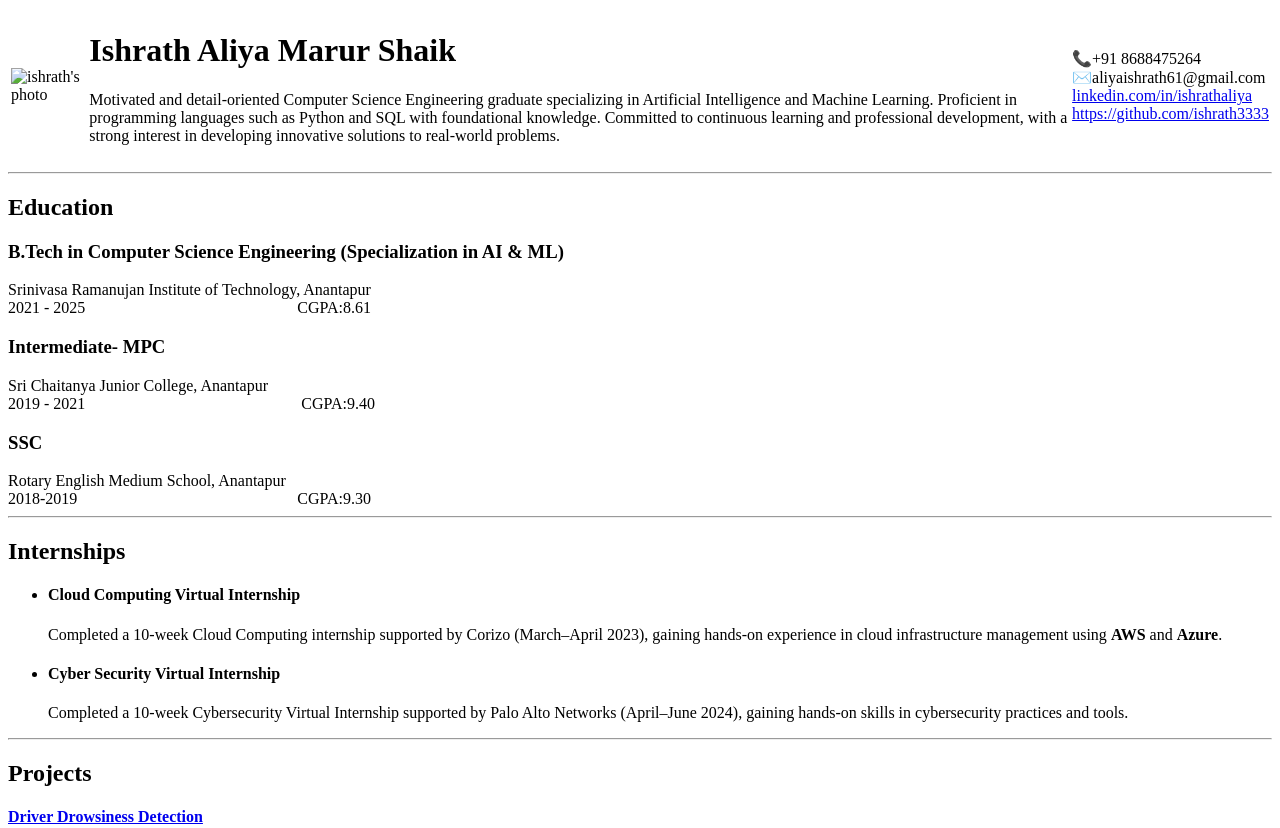
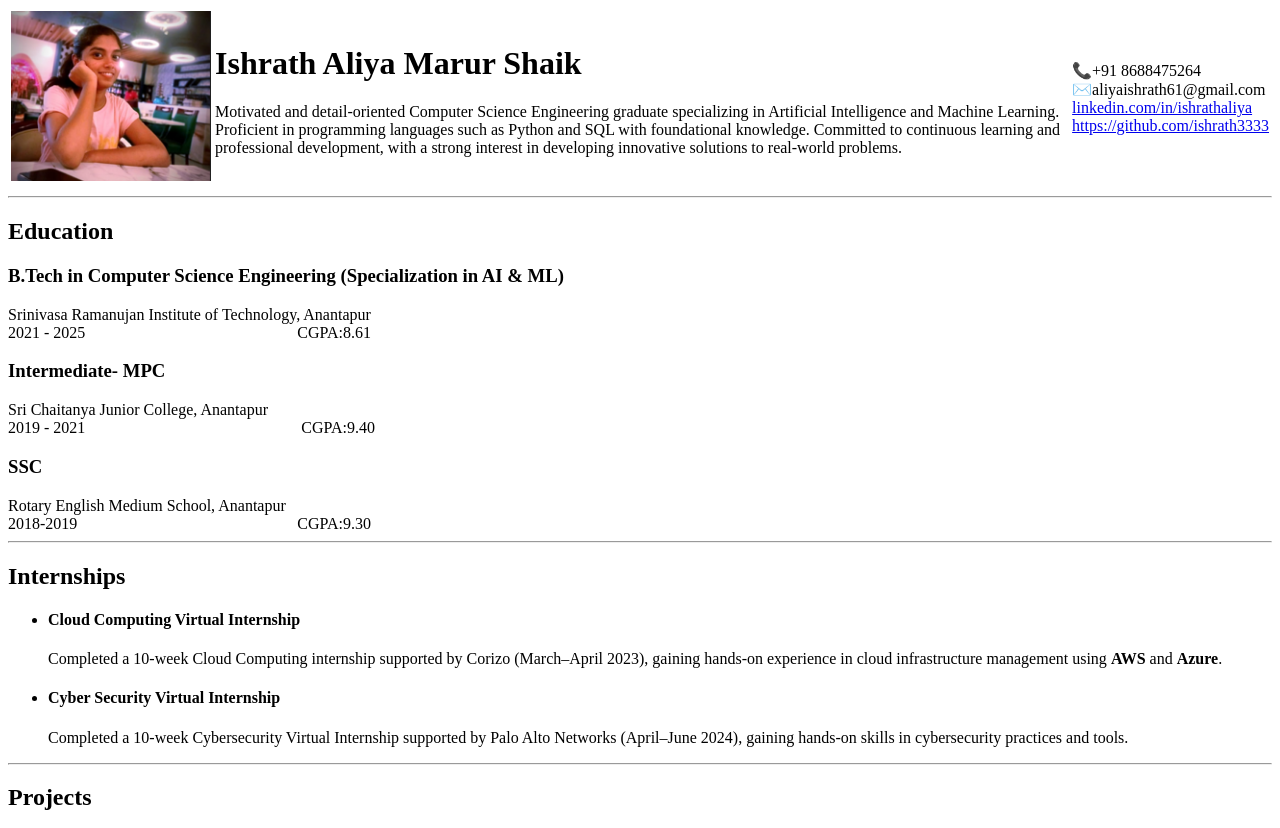
Before and after one commit to ishrath3333/Resume-using-HTML-only, a plain HTML site: page index.html in a window 1280 px wide. Shown: the top 828 px of the page. Drawn offline with Linux system fonts and the light colour scheme.

Commit message:
Update index.html

```diff
--- a/index.html
+++ b/index.html
@@ -7,7 +7,7 @@
 <body>
     <table>
         <tr>
-            <td><img  width="200" src="./Screenshot 2025-05-11 115952.png" alt="ishrath's photo"/></td>
+            <td><img  width="200" src="./profile.png" alt="ishrath's photo"/></td>
             <td><h1>Ishrath Aliya Marur Shaik</h1>
                 <P>Motivated and detail-oriented Computer Science Engineering graduate specializing in Artificial Intelligence and Machine Learning.
                     Proficient in programming languages such as Python and SQL with foundational knowledge. Committed to continuous learning and
```
